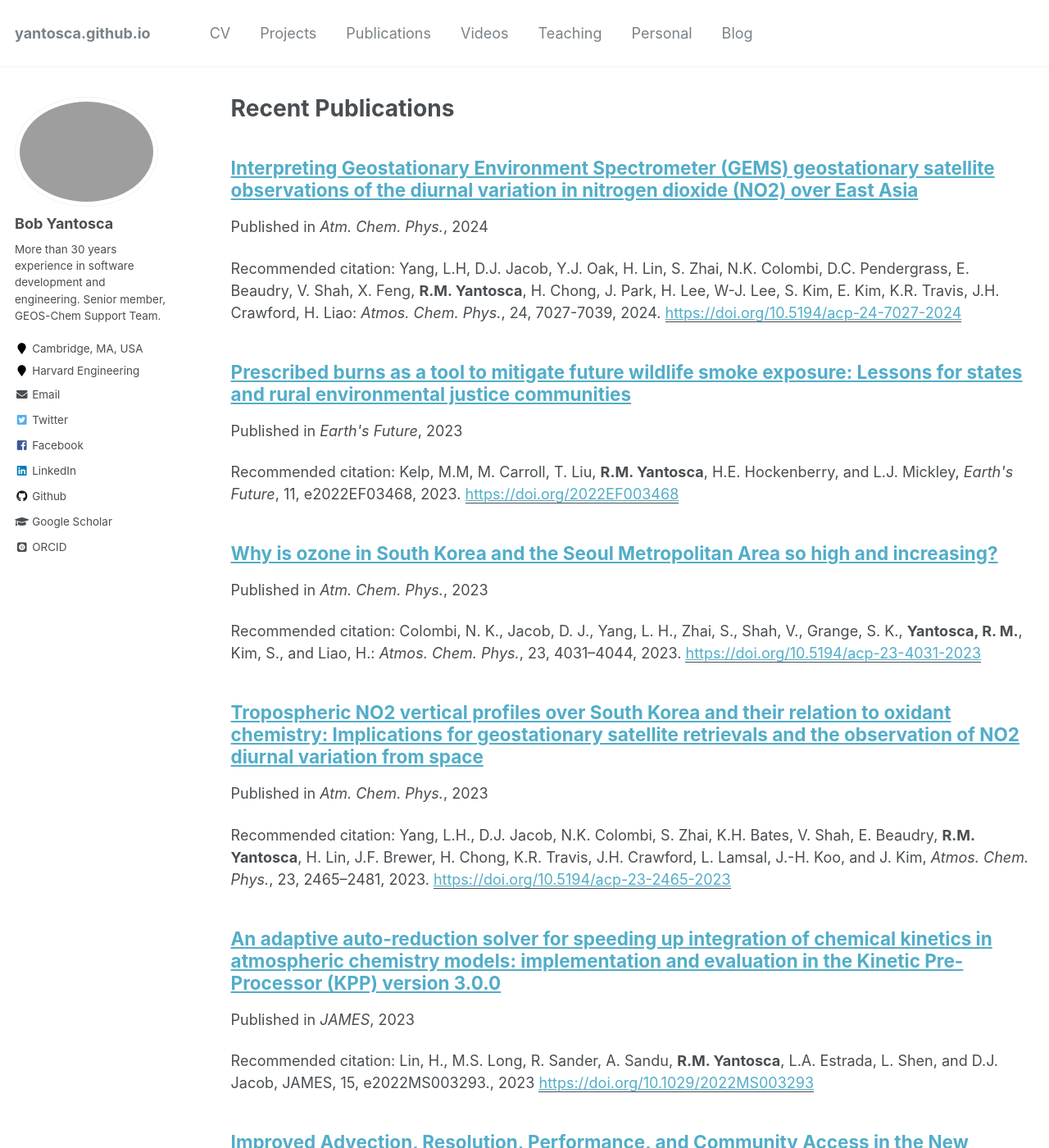
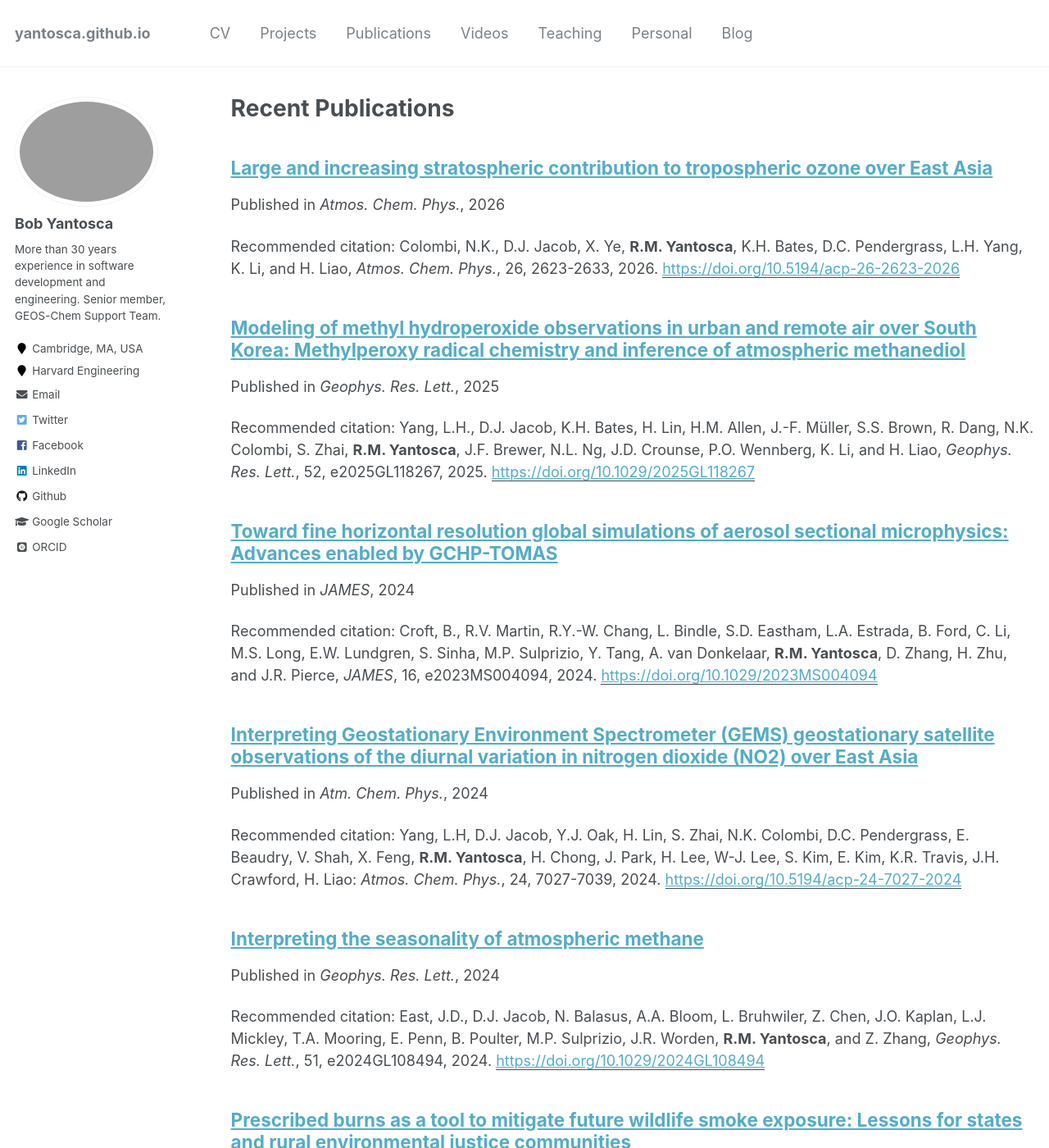
Before and after one commit to yantosca/yantosca.github.io, a Jekyll site: the page built from _pages/publications.md, in a window 1280 px wide and 1400 px high. Shown: the whole window at 82% size. Built offline with Jekyll 4.4.1, drawn with Linux system fonts in a browser that asks for light colours; some web fonts are replaced; some of the changed text lies outside the part shown.

Commit message:
Add four co-authored publications and fix three stale entries
The publications collection had not been updated since June 2024.  The
GEOS-Chem Google Scholar profile alone cannot close that gap: it shows
only the 100 newest entries, currently all 2026, and truncates author
lists with an ellipsis that hides the co-author being searched for.  So
all 100 titles were resolved through the Crossref API and their full
author lists inspected, then the 2024-2025 gap was closed with Crossref
author and ORCID queries and Bob's own Scholar profile.  All three
sources agree on the same four journal articles.  Conference abstracts
and the EGUsphere preprint of the Colombi paper are excluded, as are
ACL papers by Michael S. Yantosca, who is a different person.

_publications/2026-strat-o3.md
- Added Colombi et al., Atmos. Chem. Phys., 26, 2623-2633, 2026

_publications/2025-korea-mhp.md
- Added Yang et al., Geophys. Res. Lett., 52, e2025GL118267, 2025

_publications/2024-gchp-tomas.md
- Added Croft et al., JAMES, 16, e2023MS004094, 2024

_publications/2024-ch4-seasonality.md
- Added East et al., Geophys. Res. Lett., 51, e2024GL108494, 2024

_publications/2017-o3-budget.md
- Fixed permalink, which pointed at /publication/2021-obspack.html and
  so collided with 2021-obspack.md, leaving one of the two papers with
  no reachable page

_publications/2023-prec-burns.md
- Restored the missing 10.1029/ prefix on paperurl; the bare
  "2022EF003468" is not a registered DOI, so the link was dead

_publications/2024-gems-no2.md
- Removed a stray space in the closing </b> tag of the citation

Signed-off-by: Bob Yantosca <yantosca@seas.harvard.edu>
Co-Authored-By: Claude Opus 5 <noreply@anthropic.com>

```diff
--- a/_publications/2023-prec-burns.md
+++ b/_publications/2023-prec-burns.md
@@ -4,6 +4,6 @@ collection: publications
 permalink: /publication/2024-prec-burns.html
 date: 2023-06-14
 venue: "Earth's Future"
-paperurl: https://doi.org/2022EF003468
+paperurl: https://doi.org/10.1029/2022EF003468
 citation: "Kelp, M.M, M. Carroll, T. Liu, <b>R.M. Yantosca</b>, H.E. Hockenberry, and L.J. Mickley, <i>Earth's Future</i>, 11, e2022EF03468, 2023."
 ---
--- /dev/null
+++ b/_publications/2024-ch4-seasonality.md
@@ -0,0 +1,9 @@
+---
+title: "Interpreting the seasonality of atmospheric methane"
+collection: publications
+permalink: /publication/2024-ch4-seasonality.html
+date: 2024-05-15
+venue: "Geophys. Res. Lett."
+paperurl: https://doi.org/10.1029/2024GL108494
+citation: "East, J.D., D.J. Jacob, N. Balasus, A.A. Bloom, L. Bruhwiler, Z. Chen, J.O. Kaplan, L.J. Mickley, T.A. Mooring, E. Penn, B. Poulter, M.P. Sulprizio, J.R. Worden, <b>R.M. Yantosca</b>, and Z. Zhang, <i>Geophys. Res. Lett.</i>, 51, e2024GL108494, 2024."
+---
--- /dev/null
+++ b/_publications/2024-gchp-tomas.md
@@ -0,0 +1,9 @@
+---
+title: "Toward fine horizontal resolution global simulations of aerosol sectional microphysics: Advances enabled by GCHP-TOMAS"
+collection: publications
+permalink: /publication/2024-gchp-tomas.html
+date: 2024-10-01
+venue: "JAMES"
+paperurl: https://doi.org/10.1029/2023MS004094
+citation: "Croft, B., R.V. Martin, R.Y.-W. Chang, L. Bindle, S.D. Eastham, L.A. Estrada, B. Ford, C. Li, M.S. Long, E.W. Lundgren, S. Sinha, M.P. Sulprizio, Y. Tang, A. van Donkelaar, <b>R.M. Yantosca</b>, D. Zhang, H. Zhu, and J.R. Pierce, <i>JAMES</i>, 16, e2023MS004094, 2024."
+---
--- /dev/null
+++ b/_publications/2025-korea-mhp.md
@@ -0,0 +1,9 @@
+---
+title: "Modeling of methyl hydroperoxide observations in urban and remote air over South Korea: Methylperoxy radical chemistry and inference of atmospheric methanediol"
+collection: publications
+permalink: /publication/2025-korea-mhp.html
+date: 2025-11-17
+venue: "Geophys. Res. Lett."
+paperurl: https://doi.org/10.1029/2025GL118267
+citation: "Yang, L.H., D.J. Jacob, K.H. Bates, H. Lin, H.M. Allen, J.-F. Müller, S.S. Brown, R. Dang, N.K. Colombi, S. Zhai, <b>R.M. Yantosca</b>, J.F. Brewer, N.L. Ng, J.D. Crounse, P.O. Wennberg, K. Li, and H. Liao, <i>Geophys. Res. Lett.</i>, 52, e2025GL118267, 2025."
+---
--- /dev/null
+++ b/_publications/2026-strat-o3.md
@@ -0,0 +1,9 @@
+---
+title: "Large and increasing stratospheric contribution to tropospheric ozone over East Asia"
+collection: publications
+permalink: /publication/2026-strat-o3.html
+date: 2026-02-18
+venue: "Atmos. Chem. Phys."
+paperurl: https://doi.org/10.5194/acp-26-2623-2026
+citation: "Colombi, N.K., D.J. Jacob, X. Ye, <b>R.M. Yantosca</b>, K.H. Bates, D.C. Pendergrass, L.H. Yang, K. Li, and H. Liao, <i>Atmos. Chem. Phys.</i>, 26, 2623-2633, 2026."
+---
```
Also changed, not shown: _publications/2017-o3-budget.md (+1 -1 lines), _publications/2024-gems-no2.md (+1 -1 lines).
